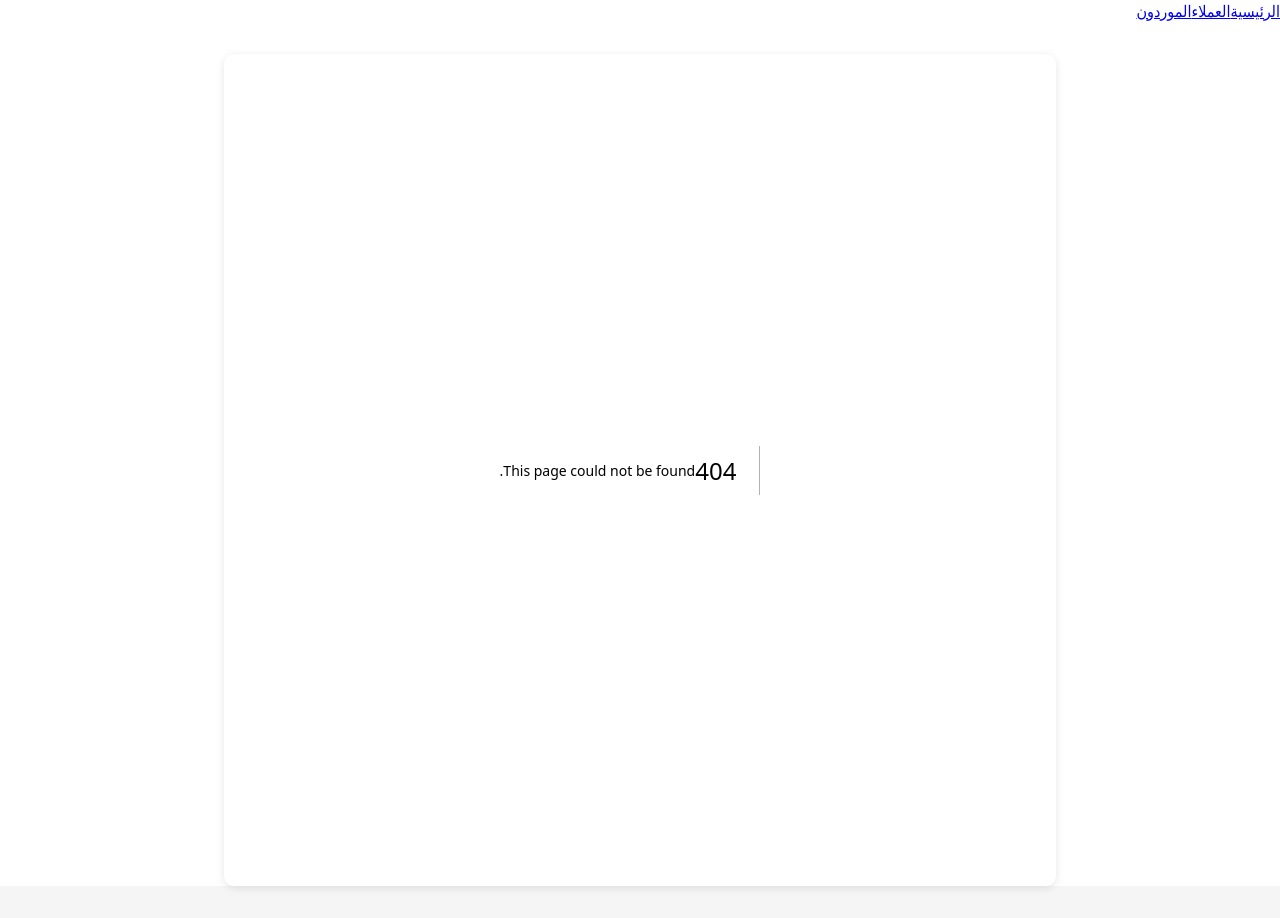
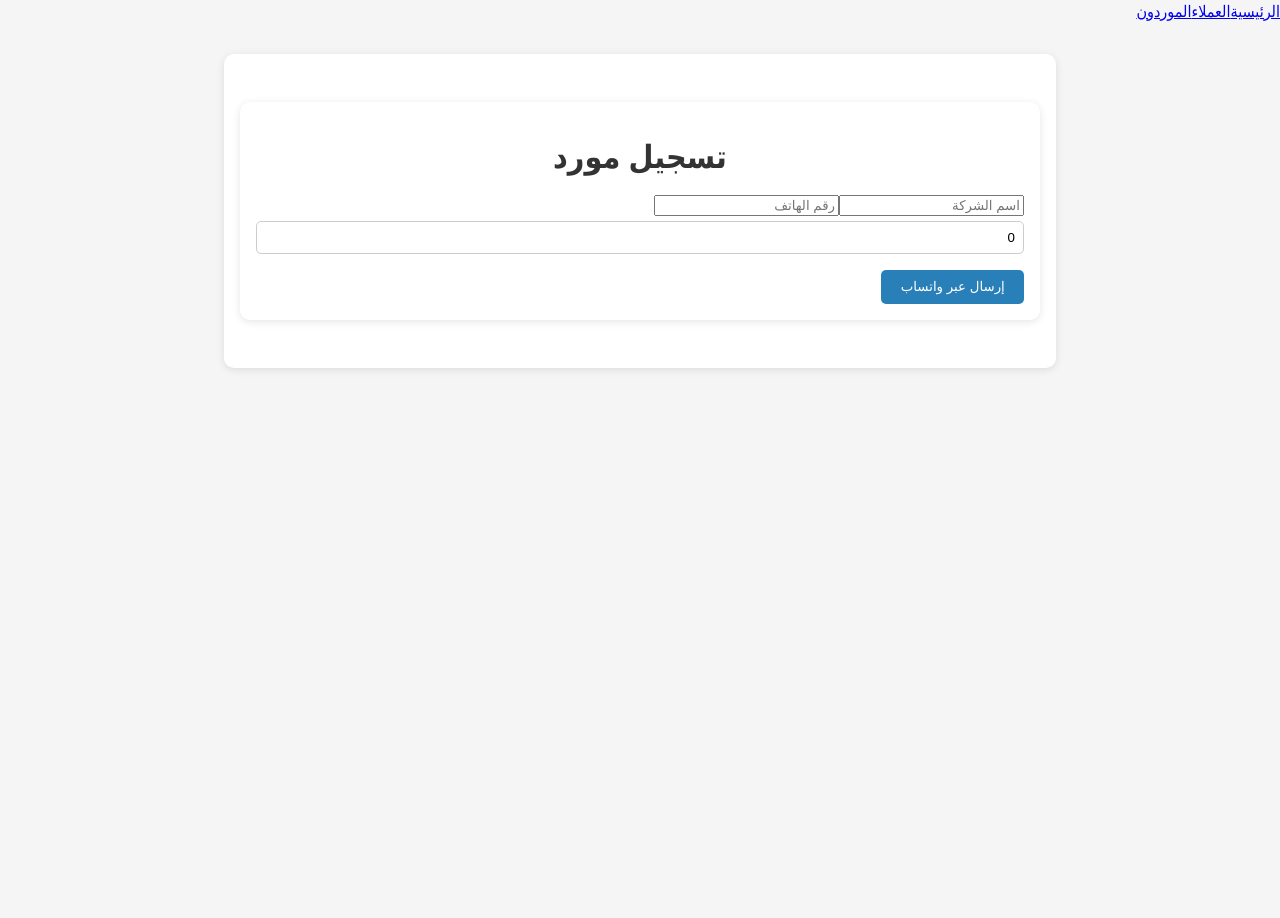
Before and after one commit to mnttrmhmd67-beep/asas-platform-iraq, a Next.js app: page /supplier in a window 1280 px wide. Before the commit this address had no page. After the commit the page ends 800 px from the top, so only its background shows below. Built offline with nearby package versions, Linux system fonts and the light colour scheme.

Commit message:
Update to asas platform

```diff
--- /dev/null
+++ b/app/supplier/page.tsx
@@ -0,0 +1,25 @@
+"use client";
+import { useState } from "react";
+
+export default function SupplierPage() {
+  const [company, setCompany] = useState("");
+  const [phone, setPhone] = useState("");
+  const [stock, setStock] = useState(0);
+
+  const handleSubmit = () => {
+    const message = `تسجيل مورد جديد: الشركة: ${company}، هاتف: ${phone}، كمية المخزون: ${stock} طن`;
+    window.open(`https://wa.me/9647732670436?text=${encodeURIComponent(message)}`, "_blank");
+  };
+
+  return (
+    <main className="max-w-xl mx-auto p-6 bg-white shadow-md rounded-md mt-10 text-right">
+      <h1 className="text-2xl font-bold mb-6 text-center">تسجيل مورد</h1>
+
+      <input placeholder="اسم الشركة" value={company} onChange={(e) => setCompany(e.target.value)} className="w-full p-2 border rounded mb-4" />
+      <input placeholder="رقم الهاتف" value={phone} onChange={(e) => setPhone(e.target.value)} className="w-full p-2 border rounded mb-4" />
+      <input type="number" min={0} value={stock} onChange={(e) => setStock(Number(e.target.value))} className="w-full p-2 border rounded mb-4" />
+
+      <button onClick={handleSubmit} className="w-full bg-blue-600 text-white p-3 rounded">إرسال عبر واتساب</button>
+    </main>
+  );
+}
```
